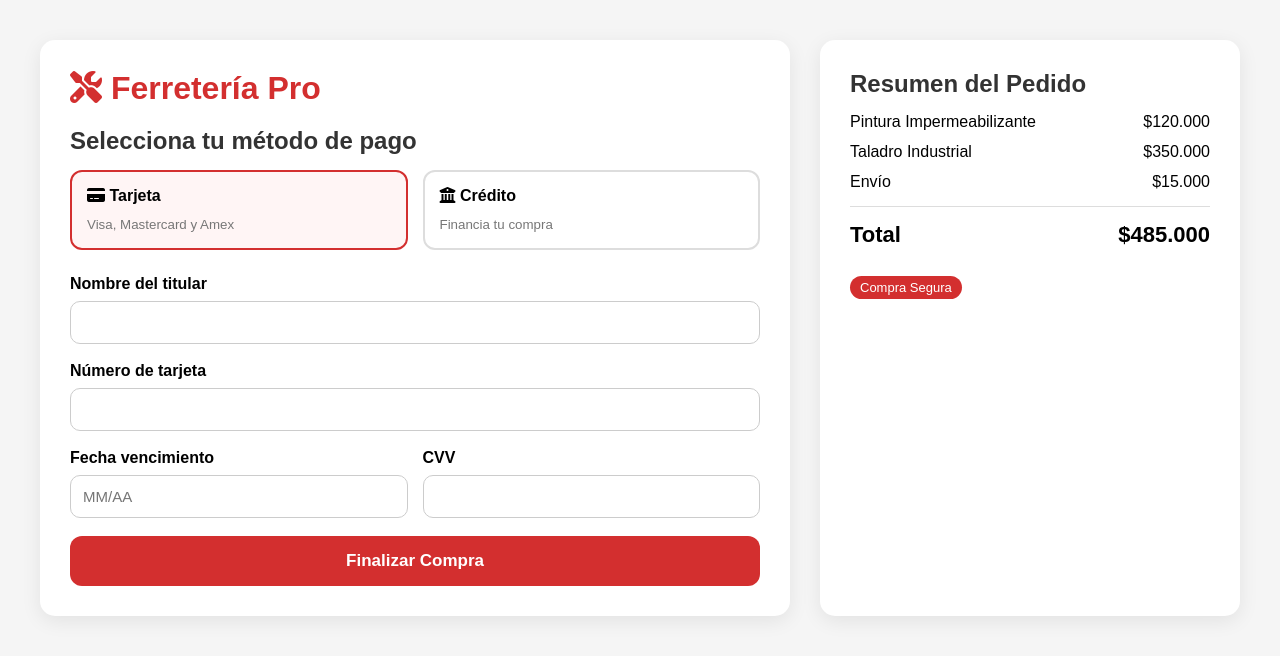
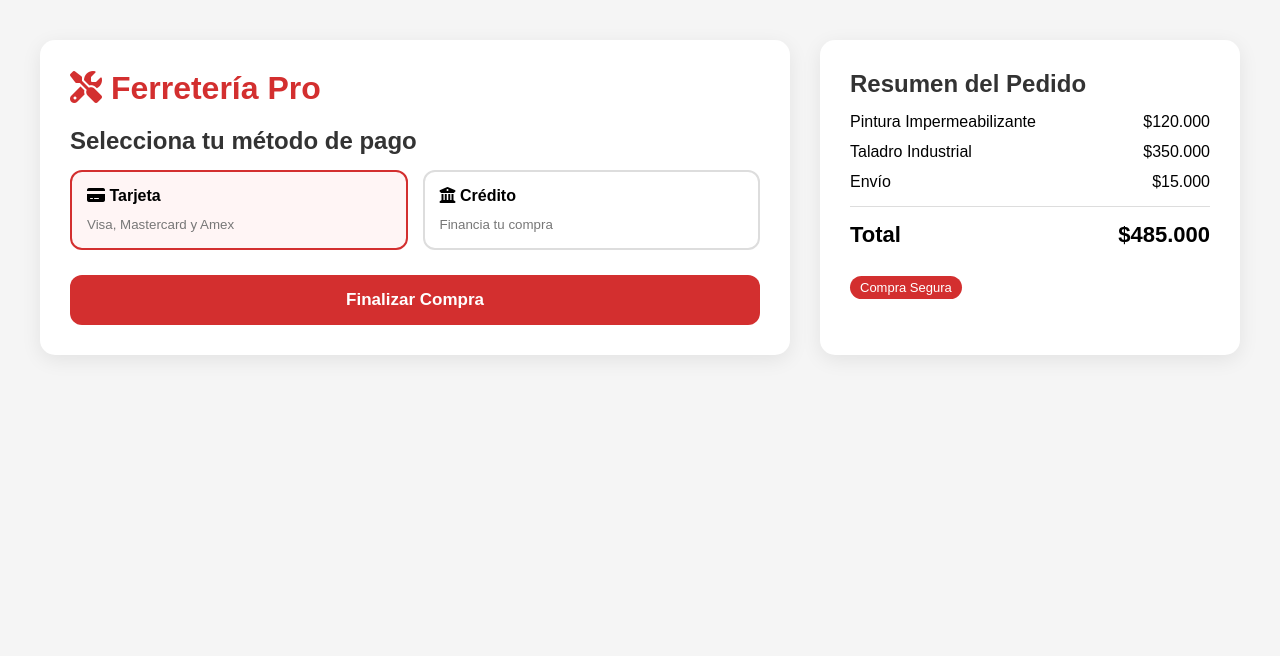
Before and after one commit to curvelo46/ferreteria-pro, a Flask app: page /creditos in a window 1280 px wide. Shown: the top 656 px of the page. Run offline with Flask 3, Linux system fonts and the light colour scheme.

Commit message:
Remove credit card fields from payment form
Removed credit card input fields from the payment form.

```diff
--- a/templates/blogs/Creditos.html
+++ b/templates/blogs/Creditos.html
@@ -254,29 +254,7 @@ small{
         <div id="pagoTarjeta">
 
 
-            <div class="form-group">
-                <label>Nombre del titular</label>
-                <input type="text" id="nombre">
-            </div>
 
-            <div class="form-group">
-                <label>Número de tarjeta</label>
-                <input type="text" id="numeroTarjeta" maxlength="19">
-            </div>
-
-            <div class="row">
-
-                <div class="form-group">
-                    <label>Fecha vencimiento</label>
-                    <input type="text" id="fecha" placeholder="MM/AA">
-                </div>
-
-                <div class="form-group">
-                    <label>CVV</label>
-                    <input type="password" id="cvv" maxlength="4">
-                </div>
-
-            </div>
 
         </div>
 
```
